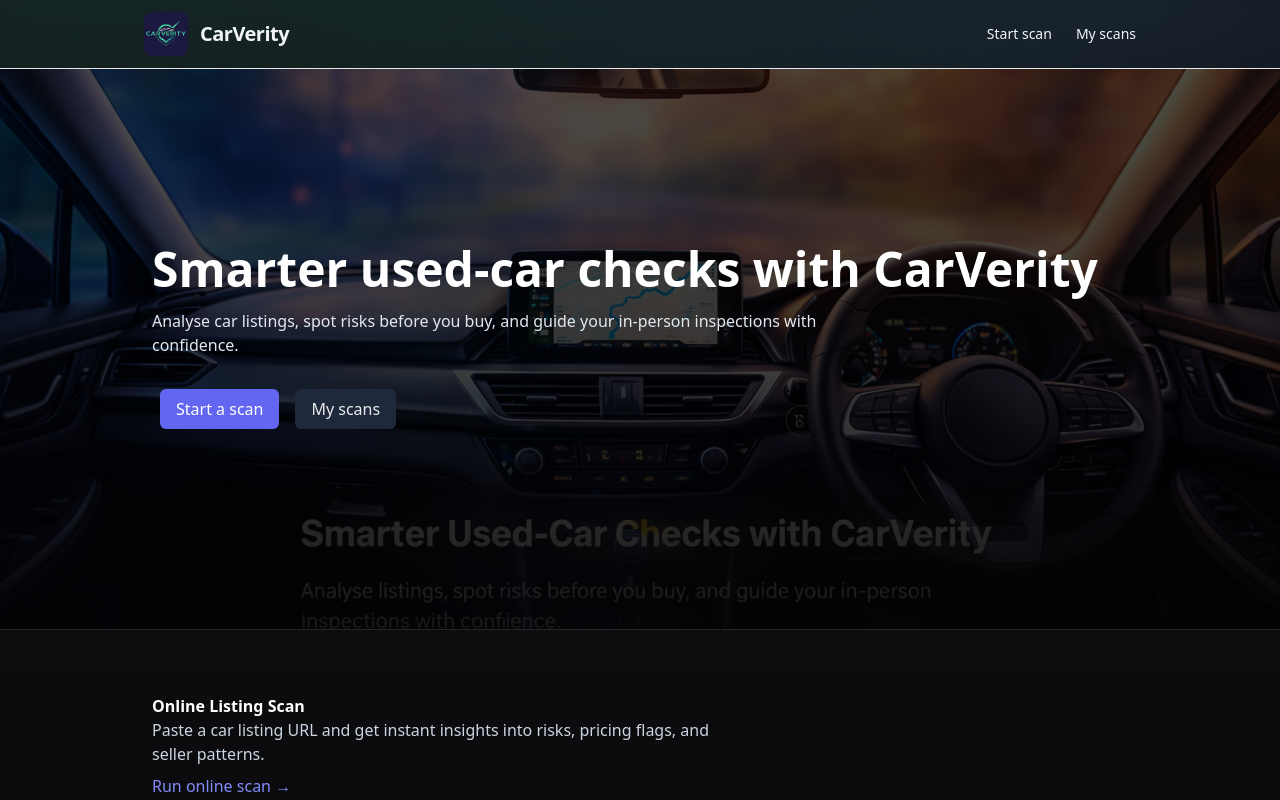
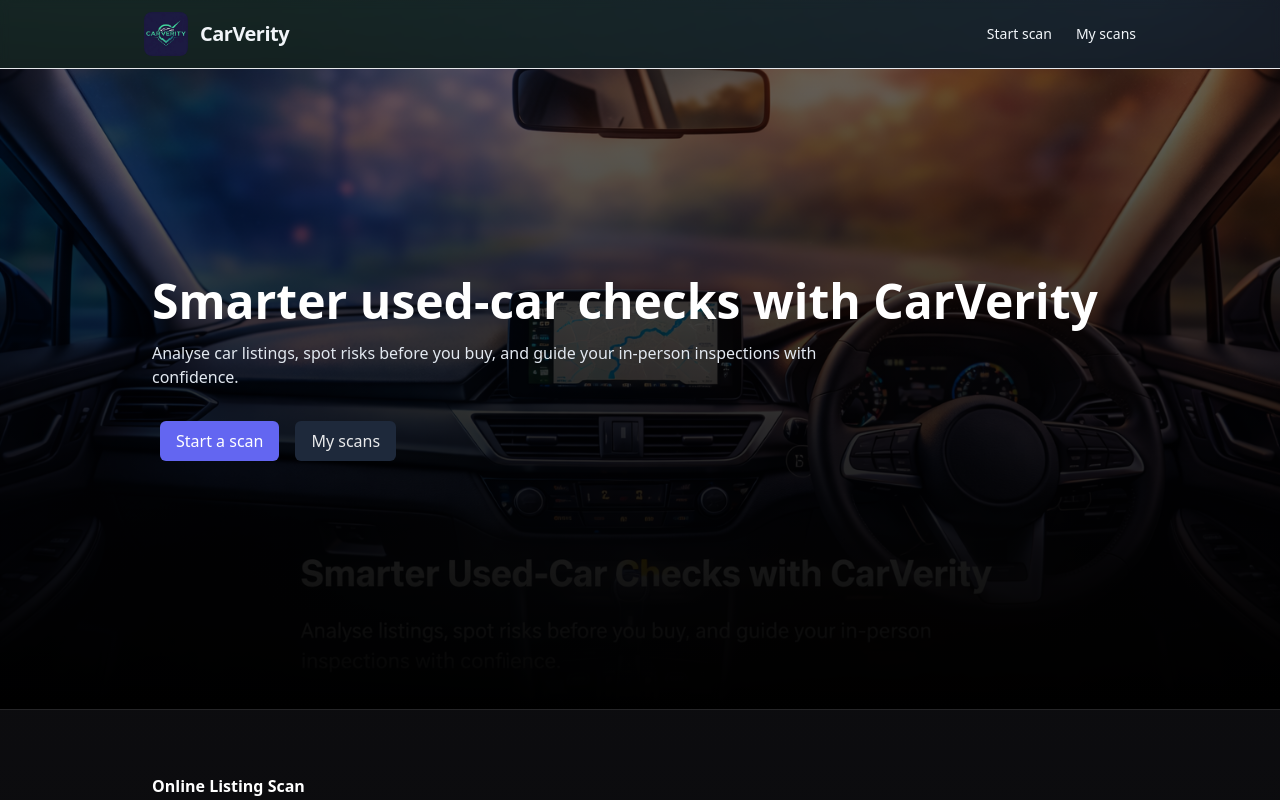
Before and after one commit to jeremy-swallow/carverity-clean, a React (Vite) app: page / in a window 1280 px wide. Shown: the top 800 px of the page. Built offline with nearby package versions, Linux system fonts and the light colour scheme; no server answers.

Commit message:
changes -home

```diff
--- a/src/pages/Home.tsx
+++ b/src/pages/Home.tsx
@@ -14,11 +14,11 @@ export default function Home() {
           className="absolute inset-0 w-full h-full object-cover"
         />
 
-        {/* Dark Overlay */}
-        <div className="absolute inset-0 bg-gradient-to-b from-black/70 via-black/75 to-black/90" />
+        {/* Improved Overlay — fully opaque at the bottom */}
+        <div className="absolute inset-0 bg-gradient-to-b from-black/60 via-black/80 to-black" />
 
-        {/* Content Wrapper */}
-        <div className="relative max-w-5xl mx-auto px-6 pt-20 pb-24 sm:pt-28 sm:pb-32 min-h-[460px] sm:min-h-[560px] flex flex-col justify-center">
+        {/* Content */}
+        <div className="relative max-w-5xl mx-auto px-6 pt-24 pb-28 sm:pt-32 sm:pb-40 min-h-[520px] sm:min-h-[640px] flex flex-col justify-center">
 
           <h1 className="text-4xl sm:text-5xl font-bold leading-tight text-white">
             Smarter used-car checks with CarVerity
@@ -29,7 +29,6 @@ export default function Home() {
             with confidence.
           </p>
 
-          {/* BUTTON ROW (with safety background on mobile) */}
           <div className="mt-6 inline-flex gap-4 bg-black/40 sm:bg-transparent p-2 rounded-xl">
             <Link
               to="/start-scan"
@@ -47,7 +46,6 @@ export default function Home() {
           </div>
         </div>
       </section>
-
 
       {/* FEATURES SECTION */}
       <main className="max-w-5xl mx-auto px-6 py-16">
```
